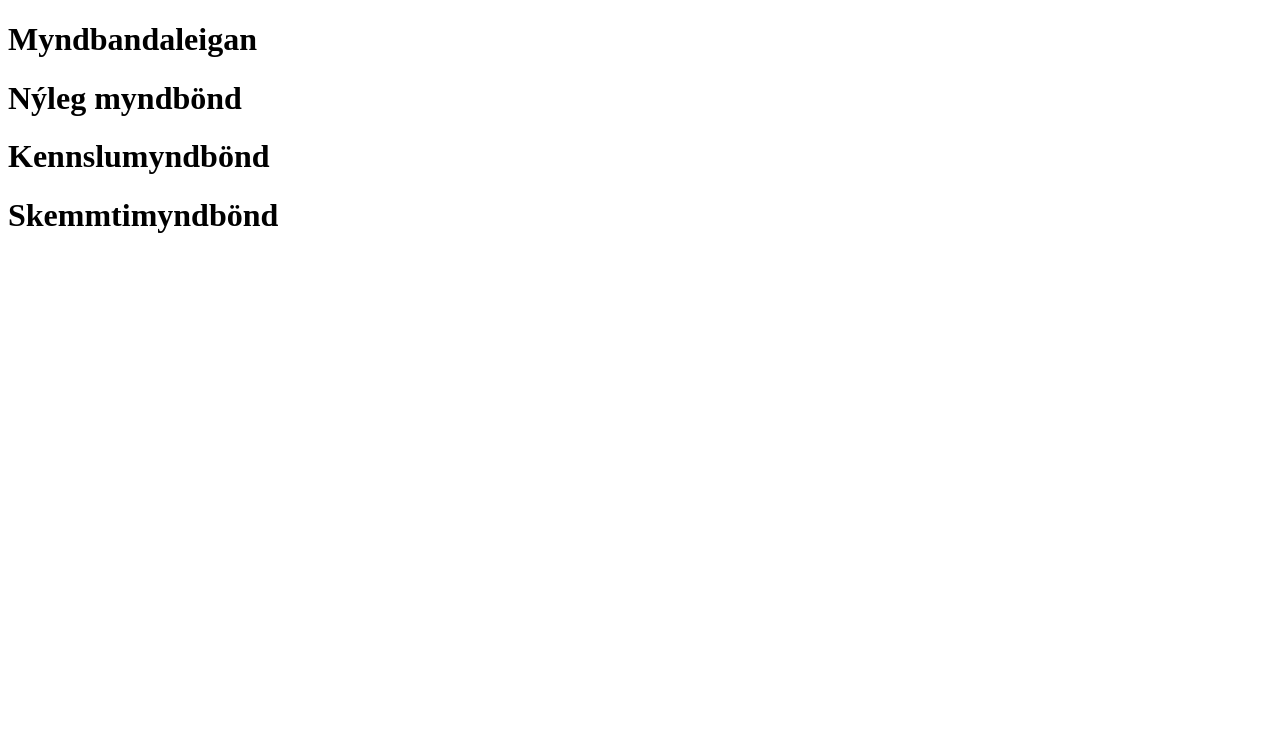
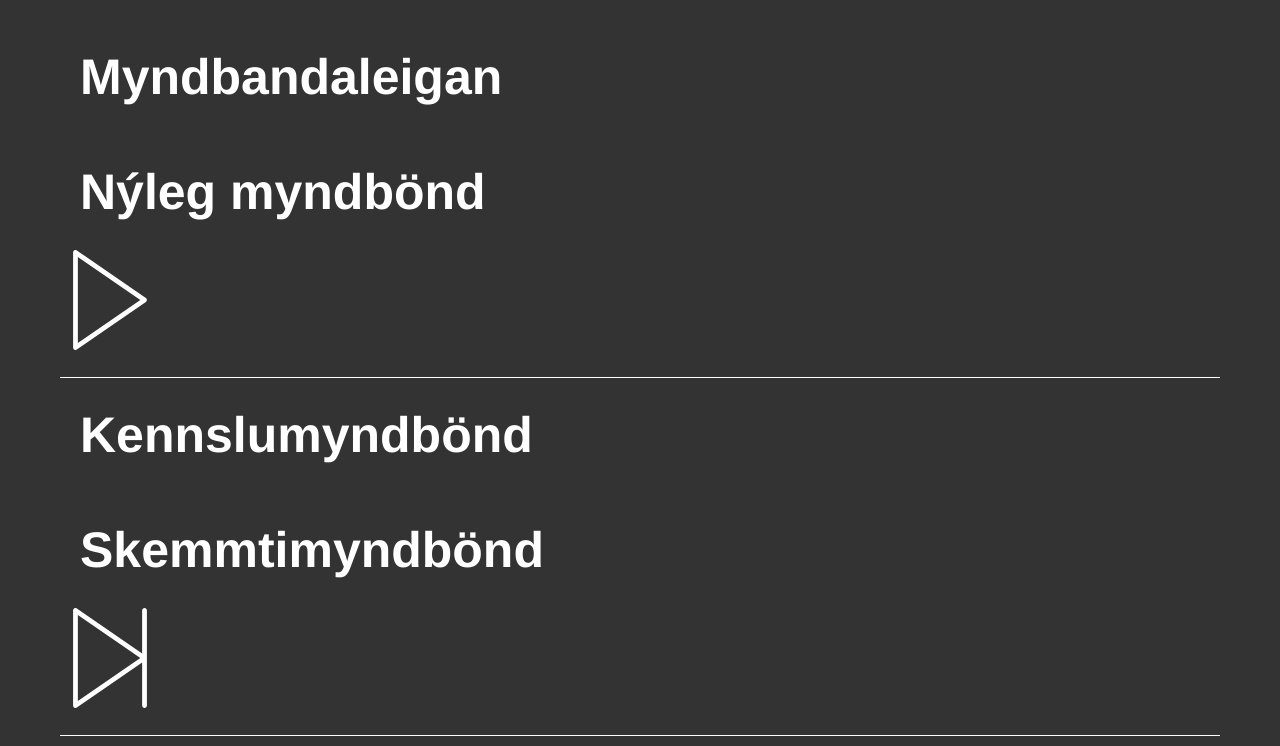
Before and after one commit to bjarkirunars/hop2, a website: page index.html in a window 1280 px wide. Drawn offline with Linux system fonts and the light colour scheme.

Commit message:
index og styles uppfaert

```diff
--- a/index.html
+++ b/index.html
@@ -7,11 +7,46 @@
   </head>
   <body>
     <main>
-      <h1>Myndbandaleigan</h1>
-      <h1>Nýleg myndbönd</h1>
-      <h1>Kennslumyndbönd</h1>
-      <h1>Skemmtimyndbönd</h1>
 
+      <div class="grid">
+
+        <div class="row">
+          <div class="col col-12">
+            <h1>Myndbandaleigan</h1>
+          </div>
+        </div>
+
+        <div class="row">
+          <div class="col col-12">
+            <h1>Nýleg myndbönd</h1>
+          </div>
+        </div>
+
+        <div class="row myndbond">
+          <div class="col col-12 col-m-6 col-l-4">
+            <img src="img/play.svg" width="100" height="100">
+          </div>
+        </div>
+
+        <div class="row">
+          <div class="col col-12">
+            <h1>Kennslumyndbönd</h1>
+          </div>
+        </div>
+
+        <div class="row">
+          <div class="col col-12">
+            <h1>Skemmtimyndbönd</h1>
+          </div>
+        </div>
+
+        <div class="row myndbond">
+          <div class="col col-12 col-m-6 col-l-4">
+            <img src="img/next.svg" width="100" height="100">
+          </div>
+        </div>
+
+      </div>
 
     </main>
 
--- /dev/null
+++ b/scss/index.scss
@@ -0,0 +1,27 @@
+html {
+  background-color: #333;
+}
+
+main {
+}
+
+h1 { /* stylelint-disable-line */
+  text-align: left;
+  font-size: 50px;
+  color: #fff;
+  padding: 20px;
+  flex-direction: column-reverse;
+}
+
+div {
+  display: block;
+}
+
+img {
+
+}
+
+.myndbond {
+  padding-bottom: 20px;
+  border-bottom: 1px solid #fff;
+}
--- a/styles.scss
+++ b/styles.scss
@@ -0,0 +1,25 @@
+
+html { /* stylelint-disable-line */
+  box-sizing: border-box;
+}
+
+*, *:before, *:after { /* stylelint-disable-line */
+  box-sizing: inherit;
+  padding: 0;
+  margin: 0;
+}
+
+html { /* stylelint-disable-line */
+  font-family: helvetica, arial, sans-serif;
+  font-size: 16px;
+  line-height: 1.5;
+}
+
+main { /* stylelint-disable-line */
+  max-width: 1200px;
+  padding: 20px;
+  margin: 0 auto;
+}
+
+
+@import "scss/index";
```
Also changed, not shown: styles.css.
